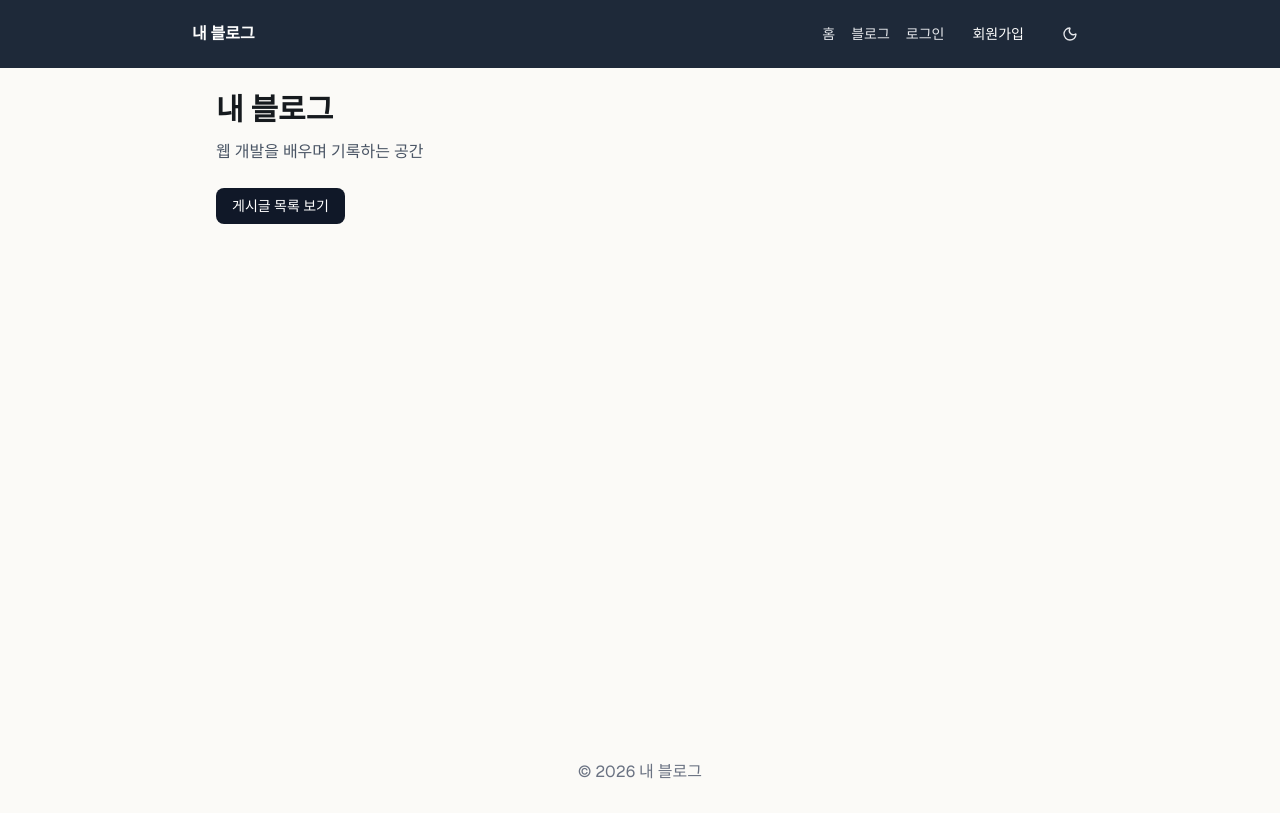
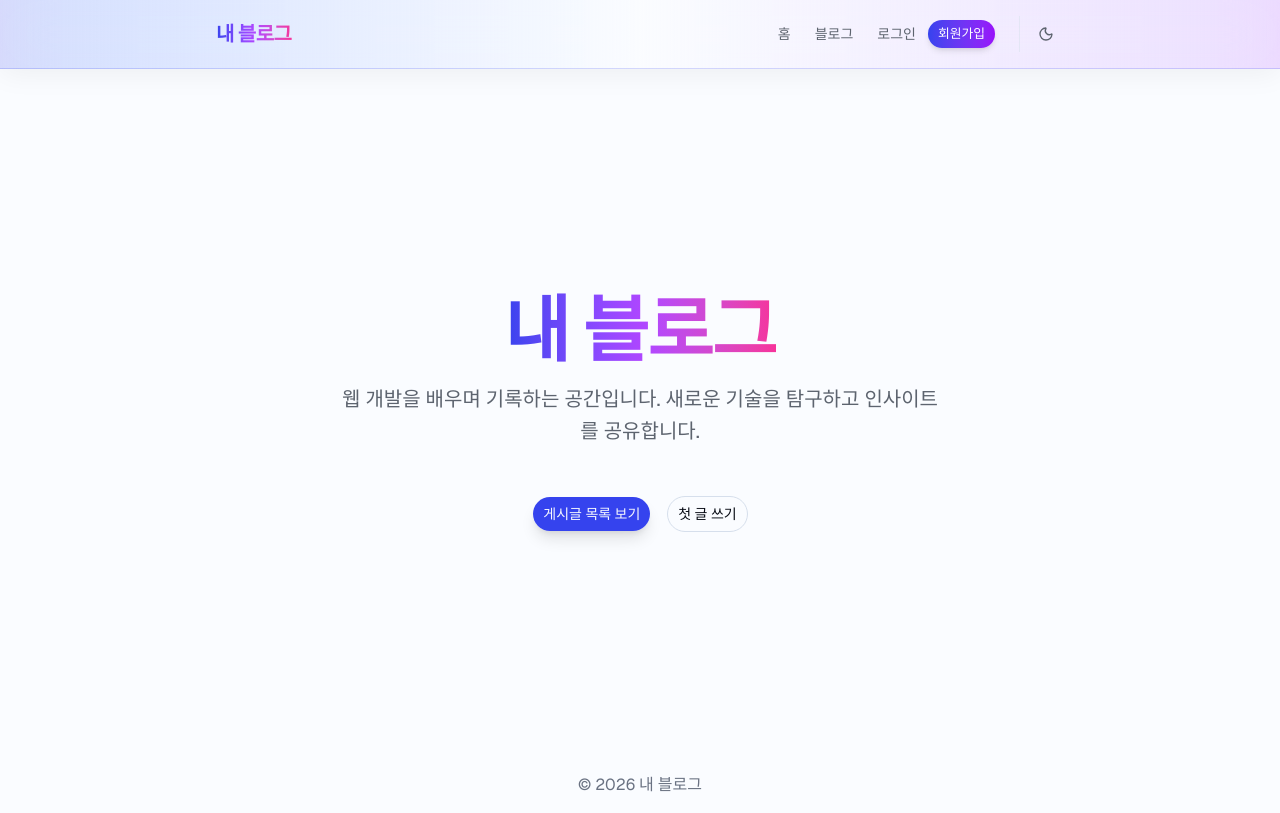
Before and after one commit to cover-0/my-first-web, a Next.js app: page / in a window 1280 px wide. Built offline with nearby package versions, Linux system fonts and the light colour scheme; no server answers.

Commit message:
feat: initialize base UI layout with global styles, theme toggle, and landing pages

```diff
--- a/app/globals.css
+++ b/app/globals.css
@@ -48,72 +48,72 @@
 }
 
 :root {
-  --background: oklch(0.985 0.004 95);
-  --foreground: oklch(0.215 0.01 255);
-  --card: oklch(0.997 0.002 95);
-  --card-foreground: oklch(0.215 0.01 255);
-  --popover: oklch(0.997 0.002 95);
-  --popover-foreground: oklch(0.215 0.01 255);
-  --primary: 220 70% 50%;
-  --primary-foreground: 0 0% 100%;
-  --secondary: oklch(0.955 0.006 250);
-  --secondary-foreground: oklch(0.28 0.012 255);
-  --muted: oklch(0.965 0.004 250);
-  --muted-foreground: oklch(0.46 0.01 255);
-  --accent: oklch(0.95 0.01 248);
-  --accent-foreground: oklch(0.28 0.012 255);
-    --destructive: oklch(0.577 0.245 27.325);
-  --border: oklch(0.9 0.006 255);
-  --input: oklch(0.9 0.006 255);
-  --ring: oklch(0.62 0.05 248);
-    --chart-1: oklch(0.87 0 0);
-    --chart-2: oklch(0.556 0 0);
-    --chart-3: oklch(0.439 0 0);
-    --chart-4: oklch(0.371 0 0);
-    --chart-5: oklch(0.269 0 0);
-    --radius: 0.625rem;
-    --sidebar: oklch(0.99 0.003 95);
-    --sidebar-foreground: oklch(0.215 0.01 255);
-    --sidebar-primary: oklch(0.54 0.06 248);
-    --sidebar-primary-foreground: oklch(0.985 0.004 95);
-    --sidebar-accent: oklch(0.955 0.006 250);
-    --sidebar-accent-foreground: oklch(0.28 0.012 255);
-    --sidebar-border: oklch(0.9 0.006 255);
-    --sidebar-ring: oklch(0.62 0.05 248);
+  --background: oklch(0.99 0.005 260);
+  --foreground: oklch(0.15 0.02 260);
+  --card: oklch(1 0 0);
+  --card-foreground: oklch(0.15 0.02 260);
+  --popover: oklch(1 0 0);
+  --popover-foreground: oklch(0.15 0.02 260);
+  --primary: oklch(0.5 0.25 270);
+  --primary-foreground: oklch(0.98 0.01 270);
+  --secondary: oklch(0.95 0.02 260);
+  --secondary-foreground: oklch(0.2 0.02 260);
+  --muted: oklch(0.95 0.02 260);
+  --muted-foreground: oklch(0.5 0.02 260);
+  --accent: oklch(0.95 0.02 260);
+  --accent-foreground: oklch(0.2 0.02 260);
+  --destructive: oklch(0.6 0.2 25);
+  --border: oklch(0.9 0.02 260);
+  --input: oklch(0.9 0.02 260);
+  --ring: oklch(0.5 0.25 270);
+  --chart-1: oklch(0.6 0.2 25);
+  --chart-2: oklch(0.5 0.25 270);
+  --chart-3: oklch(0.4 0.1 270);
+  --chart-4: oklch(0.3 0.05 270);
+  --chart-5: oklch(0.2 0.05 270);
+  --radius: 0.75rem;
+  --sidebar: oklch(0.99 0.005 260);
+  --sidebar-foreground: oklch(0.15 0.02 260);
+  --sidebar-primary: oklch(0.5 0.25 270);
+  --sidebar-primary-foreground: oklch(0.98 0.01 270);
+  --sidebar-accent: oklch(0.95 0.02 260);
+  --sidebar-accent-foreground: oklch(0.2 0.02 260);
+  --sidebar-border: oklch(0.9 0.02 260);
+  --sidebar-ring: oklch(0.5 0.25 270);
 }
 
 .dark {
-    --background: oklch(0.245 0.01 255);
-    --foreground: oklch(0.985 0 0);
-    --card: oklch(0.275 0.01 255);
-    --card-foreground: oklch(0.985 0 0);
-    --popover: oklch(0.275 0.01 255);
-    --popover-foreground: oklch(0.985 0 0);
-    --primary: oklch(0.922 0 0);
-    --primary-foreground: oklch(0.205 0 0);
-    --secondary: oklch(0.3 0.01 255);
-    --secondary-foreground: oklch(0.985 0 0);
-    --muted: oklch(0.3 0.01 255);
-    --muted-foreground: oklch(0.708 0 0);
-    --accent: oklch(0.3 0.01 255);
-    --accent-foreground: oklch(0.985 0 0);
-    --destructive: oklch(0.704 0.191 22.216);
-    --border: oklch(1 0 0 / 10%);
-    --input: oklch(1 0 0 / 15%);
-    --ring: oklch(0.556 0 0);
-    --chart-1: oklch(0.87 0 0);
-    --chart-2: oklch(0.556 0 0);
-    --chart-3: oklch(0.439 0 0);
-    --chart-4: oklch(0.371 0 0);
-    --chart-5: oklch(0.269 0 0);
-    --sidebar: oklch(0.245 0.01 255);
-    --sidebar-foreground: oklch(0.985 0 0);
-    --sidebar-primary: oklch(0.488 0.243 264.376);
-    --sidebar-primary-foreground: oklch(0.985 0 0);
-    --sidebar-accent: oklch(0.3 0.01 255);
-    --sidebar-accent-foreground: oklch(0.985 0 0);
-    --sidebar-border: oklch(1 0 0 / 10%);
-    --sidebar-ring: oklch(0.556 0 0);
+  --background: oklch(0.20 0.012 260);
+  --foreground: oklch(0.92 0.01 260);
+  --card: oklch(0.24 0.015 260);
+  --card-foreground: oklch(0.92 0.01 260);
+  --popover: oklch(0.24 0.015 260);
+  --popover-foreground: oklch(0.92 0.01 260);
+  --primary: oklch(0.68 0.20 270);
+  --primary-foreground: oklch(0.15 0.02 260);
+  --secondary: oklch(0.28 0.02 260);
+  --secondary-foreground: oklch(0.92 0.01 260);
+  --muted: oklch(0.28 0.02 260);
+  --muted-foreground: oklch(0.65 0.015 260);
+  --accent: oklch(0.28 0.02 260);
+  --accent-foreground: oklch(0.92 0.01 260);
+  --destructive: oklch(0.6 0.18 25);
+  --border: oklch(0.32 0.02 260);
+  --input: oklch(0.32 0.02 260);
+  --ring: oklch(0.68 0.20 270);
+  --chart-1: oklch(0.6 0.18 25);
+  --chart-2: oklch(0.68 0.20 270);
+  --chart-3: oklch(0.55 0.08 270);
+  --chart-4: oklch(0.45 0.04 270);
+  --chart-5: oklch(0.35 0.04 270);
+  --sidebar: oklch(0.20 0.012 260);
+  --sidebar-foreground: oklch(0.92 0.01 260);
+  --sidebar-primary: oklch(0.68 0.20 270);
+  --sidebar-primary-foreground: oklch(0.15 0.02 260);
+  --sidebar-accent: oklch(0.28 0.02 260);
+  --sidebar-accent-foreground: oklch(0.92 0.01 260);
+  --sidebar-border: oklch(0.32 0.02 260);
+  --sidebar-ring: oklch(0.68 0.20 270);
 }
 
 @layer base {
@@ -121,7 +121,7 @@
     @apply border-border outline-ring/50;
     }
   body {
-    @apply bg-background text-foreground;
+    @apply bg-background text-foreground bg-[radial-gradient(ellipse_at_top,_var(--tw-gradient-stops))] from-primary/5 via-background to-background min-h-screen bg-no-repeat bg-fixed;
     }
   html {
     @apply font-sans;
--- a/app/page.tsx
+++ b/app/page.tsx
@@ -1,17 +1,31 @@
 import Link from "next/link";
+import { Button } from "@/components/ui/button";
 
 export default function HomePage() {
   return (
-    <section>
-      <h1 className="text-3xl font-bold">내 블로그</h1>
-      <p className="mt-3 text-gray-600">웹 개발을 배우며 기록하는 공간</p>
-      <div className="mt-6">
-        <Link
-          href="/posts"
-          className="inline-flex items-center rounded-md bg-gray-900 px-4 py-2 text-sm font-medium text-white hover:bg-gray-700"
-        >
-          게시글 목록 보기
-        </Link>
+    <section className="flex flex-col items-center justify-center min-h-[calc(100vh-10rem)] text-center space-y-8 animate-in fade-in slide-in-from-bottom-8 duration-1000 ease-out">
+      <div className="space-y-4">
+        <h1 className="text-5xl md:text-7xl font-extrabold tracking-tight">
+          <span className="bg-clip-text text-transparent bg-gradient-to-r from-primary via-purple-500 to-pink-500">
+            내 블로그
+          </span>
+        </h1>
+        <p className="text-lg md:text-xl text-muted-foreground max-w-[600px] mx-auto leading-relaxed">
+          웹 개발을 배우며 기록하는 공간입니다. 새로운 기술을 탐구하고 인사이트를 공유합니다.
+        </p>
+      </div>
+
+      <div className="flex items-center justify-center gap-4 pt-4">
+        <Button asChild size="lg" className="rounded-full shadow-lg hover:shadow-xl hover:-translate-y-1 transition-all duration-300">
+          <Link href="/posts">
+            게시글 목록 보기
+          </Link>
+        </Button>
+        <Button asChild variant="outline" size="lg" className="rounded-full hover:bg-muted transition-colors duration-300">
+          <Link href="/posts/new">
+            첫 글 쓰기
+          </Link>
+        </Button>
       </div>
     </section>
   );
--- a/components/Header.tsx
+++ b/components/Header.tsx
@@ -5,7 +5,16 @@ import { useRouter } from "next/navigation";
 import { useAuth } from "@/contexts/AuthContext";
 import { Button } from "@/components/ui/button";
 import { ThemeToggle } from "@/components/ThemeToggle";
-
+import {
+  Dialog,
+  DialogContent,
+  DialogDescription,
+  DialogFooter,
+  DialogHeader,
+  DialogTitle,
+  DialogTrigger,
+  DialogClose,
+} from "@/components/ui/dialog";
 export default function Header() {
   const { user, loading, signOut } = useAuth();
   const router = useRouter();
@@ -16,48 +25,75 @@ export default function Header() {
   };
 
   return (
-    <nav className="bg-gray-800 text-white dark:bg-background dark:text-foreground dark:border-b p-4 transition-colors">
-      <div className="max-w-4xl mx-auto flex items-center justify-between gap-4">
-        <Link href="/" className="font-semibold text-white">
-          내 블로그
+    <nav className="sticky top-0 z-50 w-full backdrop-blur-xl transition-all duration-300 ease-in-out border-b border-primary/20 bg-gradient-to-r from-primary/[0.18] via-background/90 to-purple-500/[0.18] shadow-[0_4px_30px_rgba(0,0,0,0.06)] dark:border-primary/30 dark:from-primary/[0.25] dark:via-background/85 dark:to-purple-500/[0.25] dark:shadow-[0_4px_30px_rgba(0,0,0,0.2)]">
+      <div className="max-w-4xl mx-auto flex items-center justify-between gap-4 px-6 py-4">
+        <Link href="/" className="font-extrabold text-xl tracking-tight transition-transform hover:scale-[1.02]">
+          <span className="bg-clip-text text-transparent bg-gradient-to-r from-primary via-purple-500 to-pink-500">
+            내 블로그
+          </span>
         </Link>
-        <div className="flex items-center gap-4 text-sm font-medium">
-          <Link href="/" className="text-gray-200 hover:text-white dark:text-muted-foreground dark:hover:text-foreground">
+        <div className="flex items-center gap-6 text-sm font-medium">
+          <Link href="/" className="relative text-muted-foreground hover:text-foreground transition-colors py-1 group">
             홈
+            <span className="absolute left-0 bottom-0 w-full h-[2px] bg-primary scale-x-0 origin-right transition-transform duration-300 ease-out group-hover:scale-x-100 group-hover:origin-left rounded-full" />
           </Link>
-          <Link href="/posts" className="text-gray-200 hover:text-white dark:text-muted-foreground dark:hover:text-foreground">
+          <Link href="/posts" className="relative text-muted-foreground hover:text-foreground transition-colors py-1 group">
             블로그
+            <span className="absolute left-0 bottom-0 w-full h-[2px] bg-primary scale-x-0 origin-right transition-transform duration-300 ease-out group-hover:scale-x-100 group-hover:origin-left rounded-full" />
           </Link>
 
           {loading ? (
-            <span className="text-gray-400 dark:text-muted-foreground">로딩 중...</span>
+            <span className="text-muted-foreground animate-pulse">로딩 중...</span>
           ) : user ? (
             <>
-              <Link href="/posts/new" className="text-gray-200 hover:text-white dark:text-muted-foreground dark:hover:text-foreground">
+              <Link href="/posts/new" className="relative text-muted-foreground hover:text-foreground transition-colors py-1 group">
                 새 글 쓰기
+                <span className="absolute left-0 bottom-0 w-full h-[2px] bg-primary scale-x-0 origin-right transition-transform duration-300 ease-out group-hover:scale-x-100 group-hover:origin-left rounded-full" />
               </Link>
-              <Link href={`/users/${user.id}`} className="text-gray-200 hover:text-white dark:text-muted-foreground dark:hover:text-foreground">
+              <Link href={`/users/${user.id}`} className="relative text-muted-foreground hover:text-foreground transition-colors py-1 group">
                 내 프로필
+                <span className="absolute left-0 bottom-0 w-full h-[2px] bg-primary scale-x-0 origin-right transition-transform duration-300 ease-out group-hover:scale-x-100 group-hover:origin-left rounded-full" />
               </Link>
-              <button
-                onClick={handleSignOut}
-                className="text-gray-200 hover:text-white dark:text-muted-foreground dark:hover:text-foreground transition-colors"
-              >
-                로그아웃
-              </button>
+              <Dialog>
+                <DialogTrigger asChild>
+                  <button className="text-muted-foreground hover:text-destructive transition-colors py-1">
+                    로그아웃
+                  </button>
+                </DialogTrigger>
+                <DialogContent>
+                  <DialogHeader>
+                    <DialogTitle>로그아웃 하시겠습니까?</DialogTitle>
+                    <DialogDescription>
+                      로그아웃 시 서비스 이용을 위해 다시 로그인해야 합니다.
+                    </DialogDescription>
+                  </DialogHeader>
+                  <DialogFooter>
+                    <DialogClose asChild>
+                      <Button variant="outline">취소</Button>
+                    </DialogClose>
+                    <DialogClose asChild>
+                      <Button variant="destructive" onClick={handleSignOut}>
+                        로그아웃
+                      </Button>
+                    </DialogClose>
+                  </DialogFooter>
+                </DialogContent>
+              </Dialog>
             </>
           ) : (
-            <>
-              <Link href="/login" className="text-gray-200 hover:text-white dark:text-muted-foreground dark:hover:text-foreground">
+            <div className="flex items-center gap-3">
+              <Link href="/login" className="text-muted-foreground hover:text-foreground transition-colors py-1">
                 로그인
               </Link>
-              <Link href="/signup" className="bg-primary text-primary-foreground px-3 py-1.5 rounded-md hover:bg-primary/90 transition-colors">
-                회원가입
-              </Link>
-            </>
+              <Button asChild size="sm" className="rounded-full shadow-md hover:shadow-lg transition-all bg-gradient-to-r from-primary to-purple-600 hover:from-primary/90 hover:to-purple-600/90 text-white border-0 hover:-translate-y-0.5">
+                <Link href="/signup">회원가입</Link>
+              </Button>
+            </div>
           )}
 
-          <ThemeToggle />
+          <div className="pl-2 border-l border-border/50">
+            <ThemeToggle />
+          </div>
         </div>
       </div>
     </nav>
--- a/components/ThemeToggle.tsx
+++ b/components/ThemeToggle.tsx
@@ -16,7 +16,7 @@ export function ThemeToggle() {
 
   if (!mounted) {
     return (
-      <Button variant="ghost" size="icon" className="w-9 h-9 text-gray-200 hover:text-white hover:bg-gray-700 dark:text-muted-foreground dark:hover:text-foreground dark:hover:bg-accent">
+      <Button variant="ghost" size="icon" className="w-9 h-9 text-muted-foreground hover:text-foreground hover:bg-accent dark:hover:bg-accent transition-colors">
         <span className="sr-only">테마 변경</span>
       </Button>
     );
@@ -26,7 +26,7 @@ export function ThemeToggle() {
     <Button
       variant="ghost"
       size="icon"
-      className="w-9 h-9 text-gray-200 hover:text-white hover:bg-gray-700 dark:text-muted-foreground dark:hover:text-foreground dark:hover:bg-accent"
+      className="w-9 h-9 text-muted-foreground hover:text-foreground hover:bg-accent dark:hover:bg-accent transition-colors"
       onClick={() => setTheme(theme === "dark" ? "light" : "dark")}
     >
       {theme === "dark" ? (
```
Also changed, not shown: app/posts/page.tsx (+28 -30 lines).
